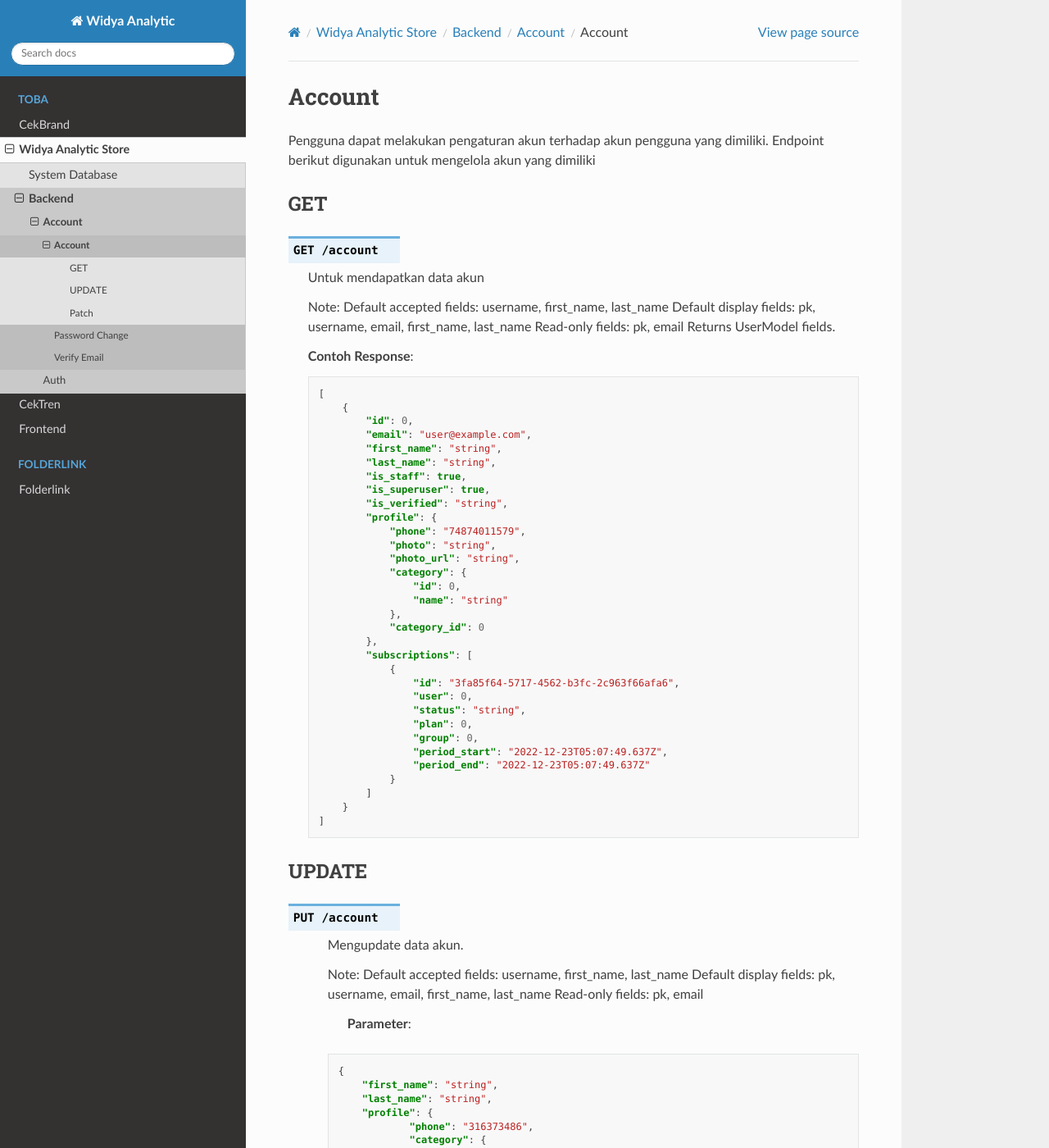
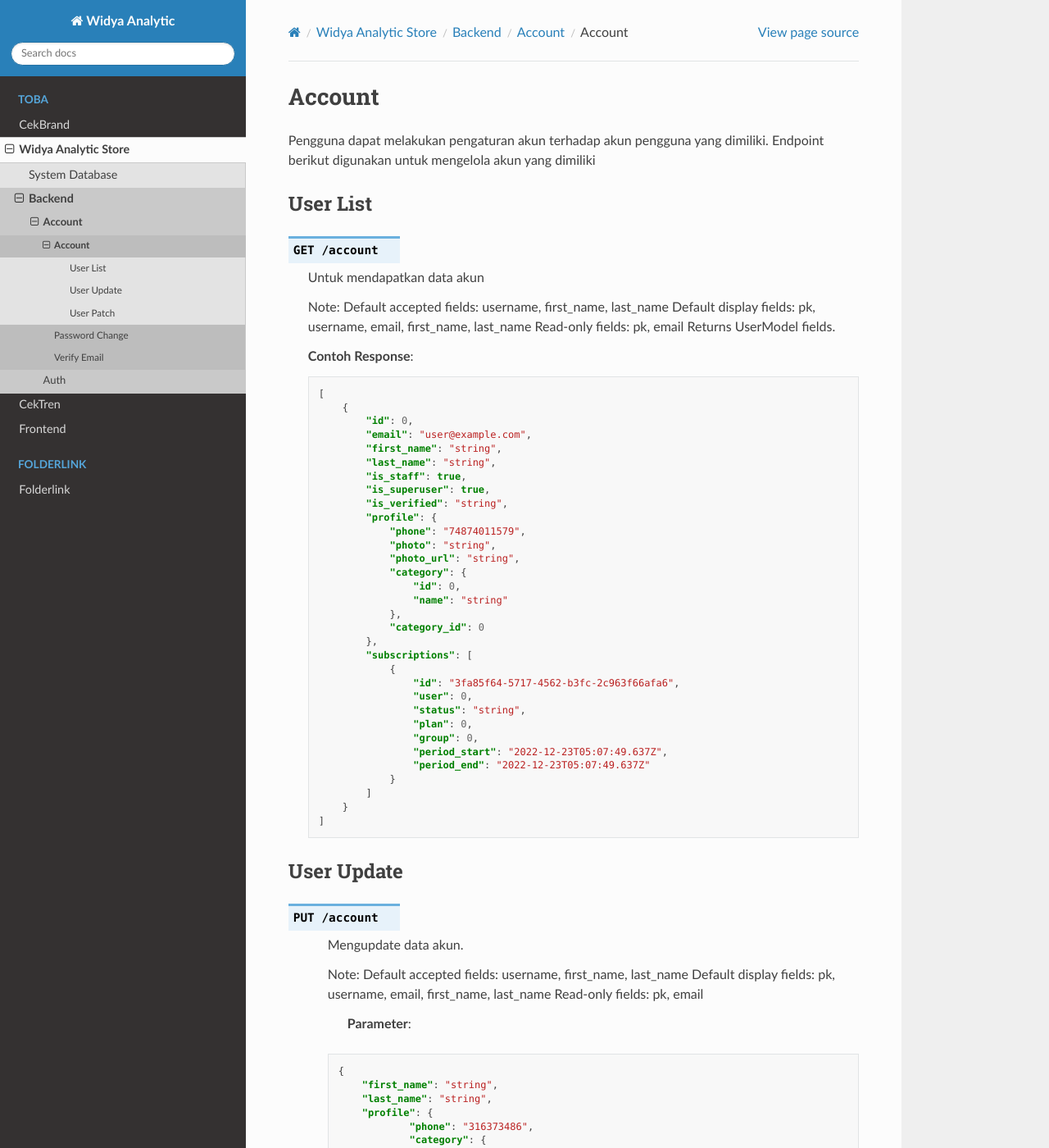
Before and after one commit to syrico/dokumentasi_data_widyaanalytics, a Sphinx documentation site: the page built from docs/source/Toba/WAstore/backend/account/account.rst, in a window 1280 px wide and 1400 px high. Shown: the whole window at 82% size. Built offline with Sphinx 7.4.7 and the Read the Docs theme 2.0.0, drawn with Linux system fonts in a browser that asks for light colours; pages that are not in the unit, such as notebooks, are missing from menus.

Commit message:
feat(account): change title and add ref

```diff
--- a/docs/source/Toba/WAstore/backend/account/account.rst
+++ b/docs/source/Toba/WAstore/backend/account/account.rst
@@ -5,8 +5,8 @@
 
 .. _account-user:
 
-GET
-===
+User List
+=========
 
 .. http:get:: /account
 
@@ -55,8 +55,9 @@
             }
         ]
 
-UPDATE
-======
+User Update
+===========
+
 .. http:put:: /account
 
     Mengupdate data akun.
@@ -119,8 +120,8 @@
         }
 
 
-Patch
-=====
+User Patch
+==========
 
 .. http:patch:: /account
 
```
